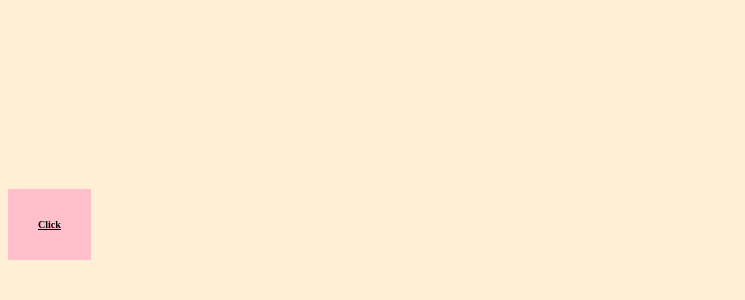
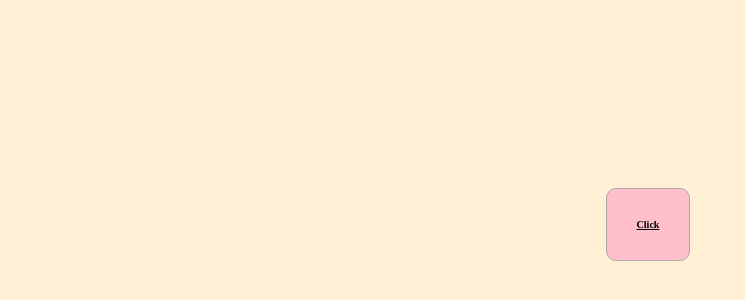
Before and after one commit to zsphinxyz/zsphinxnetlify, a plain HTML site: page index.html in a window 1280 px wide. Shown: the part 184-484 px from the top of the page, without its empty margins (0-745 px from the left). Drawn offline with Linux system fonts and the light colour scheme.

Commit message:
Update index.html

```diff
--- a/index.html
+++ b/index.html
@@ -7,7 +7,7 @@
        height: 100vh;
        display: flex;
         align-items: center;
-        justify-contents: center;
+        justify-content: center;
         background-color: papayawhip;
       }
       a{
@@ -17,10 +17,12 @@
         padding: 30px;
         background-color: pink;
         color: #000;
+        border-radius: 10px;
+        border: solid 1px #aaa;
       }
     </style>
    </head>
   <body>
-    <a href='https://youtu.be/dQw4w9WgXcQ'>  Click </a>
+    <a href='https://www.youtube.com/watch?v=dQw4w9WgXcQ'>  Click </a>
   </body>
 </html>
```
